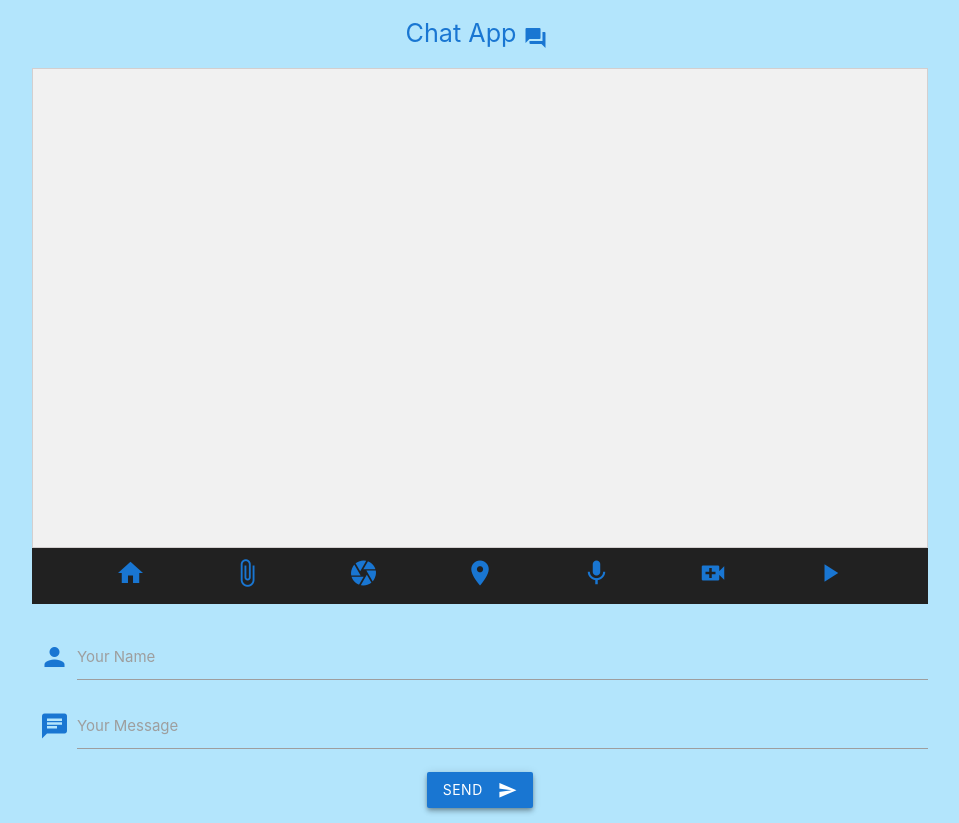
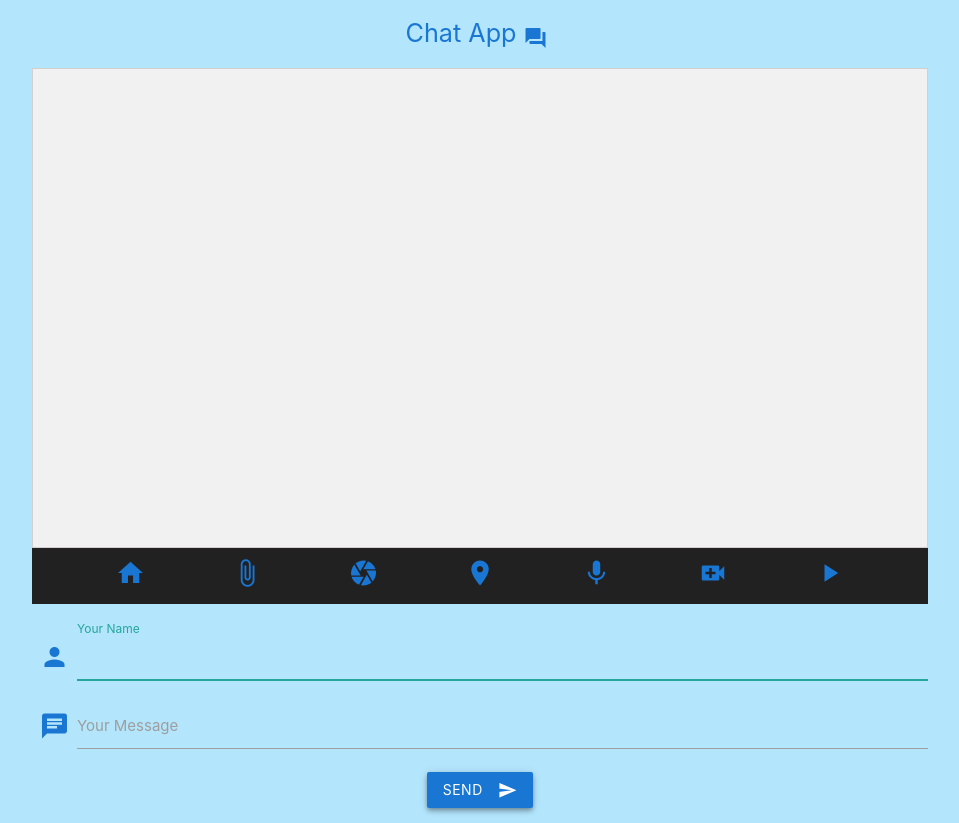
Before and after one commit to vivek-30/Message-O, a React app: page / in a window 1280 px wide. Shown: the whole page, without its empty margins (160-1119 px from the left). Built offline with nearby package versions, Linux system fonts and the light colour scheme.

Commit message:
made user field to auto focus and handled messages by emitting chat event

```diff
--- a/src/components/Form.js
+++ b/src/components/Form.js
@@ -1,20 +1,37 @@
-import React, { useState } from 'react'
+import React, { useState, useEffect, useRef } from 'react'
+import { socket } from '../clientStuff/chat';
+import { customAlert } from '../clientStuff/helperFunctions'
 
-function Form() {
+const Form = () => {
 
    const [ username, setUsername ] = useState('');
    const [ message, setMessage ] = useState('');
+   const [ isDisabled, setIsDisabled ] = useState(false);
+   const userRef = useRef(null)
+   const messageRef = useRef(null)
+
+    useEffect(() => {
+       userRef.current.focus() // Make focus on username input field
+    },[])
 
     const handleSubmit = (e) => {
         e.preventDefault();
-        // alert('username '+username+' message '+message)
         if(message.trim() === '' || username.trim() === ''){
-            alert('empty field are not allowed');
+            customAlert('Empty fields are not allowed')
+            return;
         }
-        setUsername('')
+
+        if(!isDisabled){
+            setIsDisabled(true);
+        }
+
+        socket.emit('chat',{
+            user: username,
+            message
+        })
+
+        // clear input field for fresh message
         setMessage('')
-        // else{
-        //     user.disabled = true;
 
         //     display.innerHTML+= `
         //         <div class="chat-msg myright">
@@ -22,7 +39,6 @@ function Form() {
         //         </div>`;
 
         //     display.scrollTop = display.scrollHeight;
-        // }
 
     }
 
@@ -39,12 +55,12 @@ function Form() {
         <form className="center section" id="chat-box" onSubmit={handleSubmit} >
             <div className="input-field">
                 <i className="material-icons prefix blue-text text-darken-2">person</i>
-                <input id="user" type="text" onChange={handleChange} value={username} autoComplete="off" />
+                <input id="user" type="text" ref={userRef} onChange={handleChange} value={username} autoComplete="off" disabled={isDisabled} />
                 <label htmlFor="user">Your Name</label>
             </div>
             <div className="input-field">
                 <i className="material-icons prefix blue-text text-darken-2">chat</i>
-                <input id="message" type="text" onChange={handleChange} value={message} autoComplete="off" />
+                <input id="message" type="text" ref={messageRef} onChange={handleChange} value={message} autoComplete="off" />
                 <label htmlFor="message">Your Message</label>
             </div>
             <button type="submit" className="btn blue darken-2 z-depth-2" id="send-btn">
```
